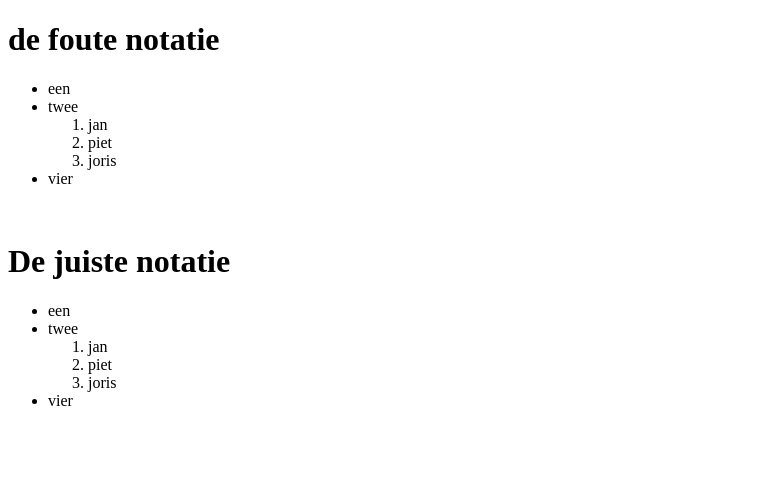
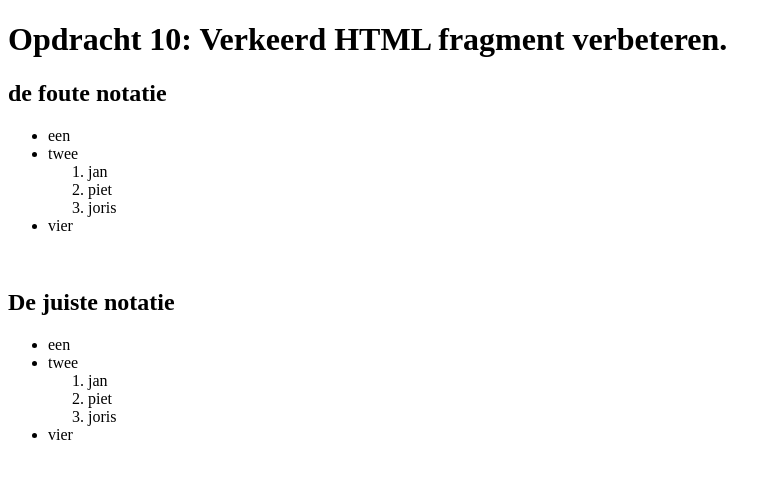
Before and after one commit to SanderVandeputte/webdevelopment, a plain HTML site: page labo_2/opdracht_10.html in a window 1280 px wide. Shown: the whole page, without its empty margins (0-781 px from the left). Drawn offline with Linux system fonts and the light colour scheme.

Commit message:
titels_elke_pagina

```diff
--- a/labo_2/opdracht_10.html
+++ b/labo_2/opdracht_10.html
@@ -6,7 +6,10 @@
 </head>
 <body>
 
-<h1>de foute notatie</h1>
+<h1>Opdracht 10: Verkeerd HTML fragment verbeteren.</h1>
+
+
+<h2>de foute notatie</h2>
 <ul>                        <!-- fout -->
     <li>een</li>
     <li>twee</li>
@@ -19,7 +22,7 @@
 </ul>
 
 <br>
-<h1>De juiste notatie</h1>
+<h2>De juiste notatie</h2>
 <ul>                       <!-- juist -->
     <li>een</li>
     <li>twee
```
Also changed, not shown: labo_2/labo_2.html (+1 -1 lines), labo_2/opdracht_2.html (+0 -1 lines), labo_2/opdracht_3.html (+2 -1 lines), labo_2/opdracht_5.html (+2 -0 lines), labo_2/opdracht_8.html (+1 -0 lines), labo_2/opdracht_9.html (+5 -1 lines), voorbeeld headings.html (+4 -0 lines).
